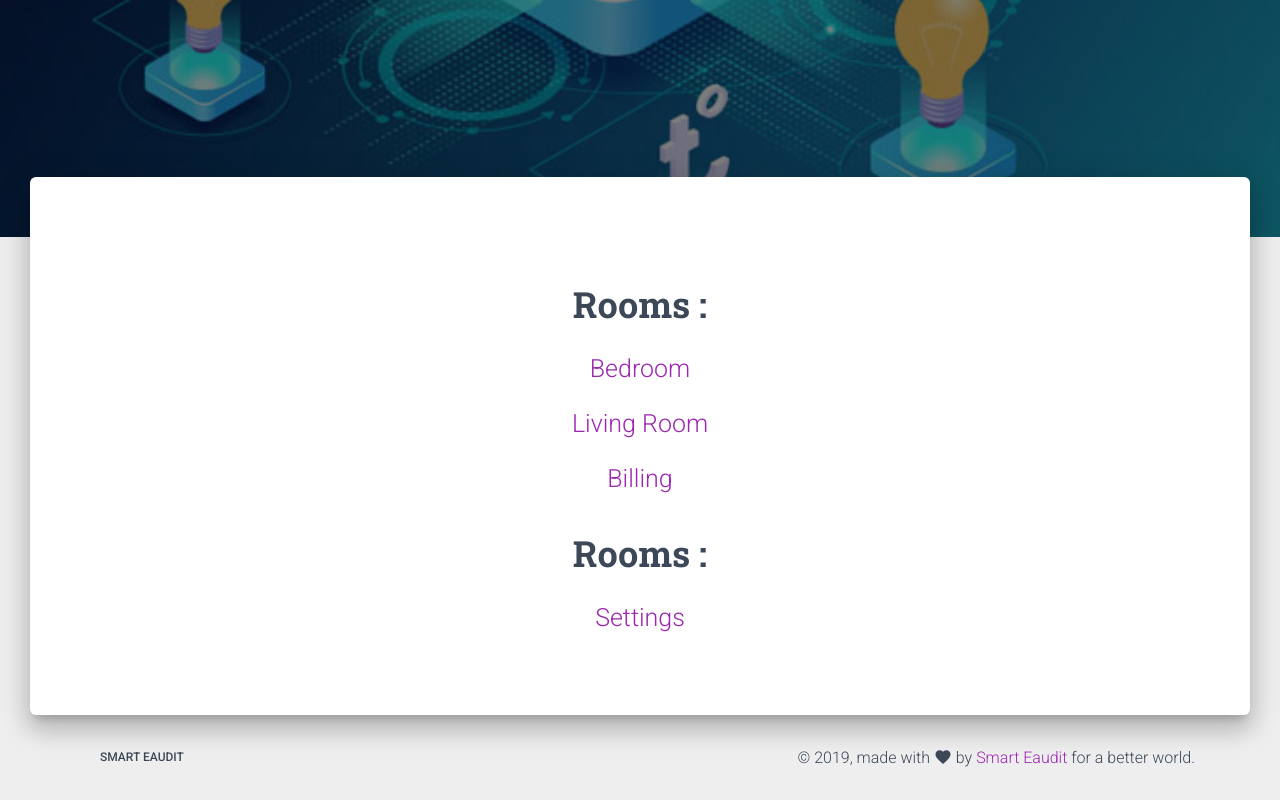
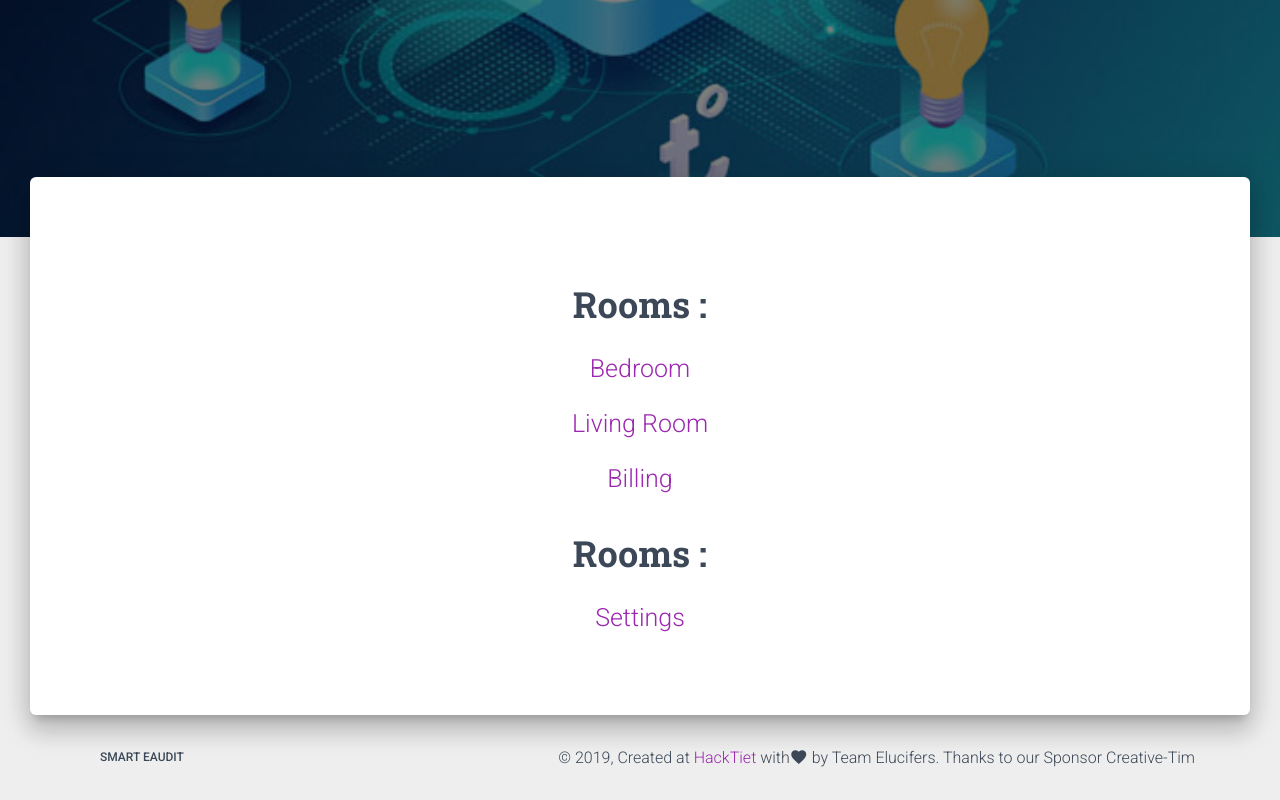
Before and after one commit to amanjagdev/EAudit_ELucifers, a website: page index.html in a window 1280 px wide. Shown: the part 563-1363 px from the top of the page. Drawn offline with Linux system fonts and the light colour scheme; some packages are replaced by stand-ins of ours.

Commit message:
Footers Updated

```diff
--- a/index.html
+++ b/index.html
@@ -99,7 +99,7 @@
       <nav class="float-left">
         <ul>
           <li>
-            <a href="https://www.link/">
+            <a href="../EAudit_ELucifers/index.html">
               Smart Eaudit
             </a>
           </li>
@@ -109,8 +109,8 @@
         &copy;
         <script>
           document.write(new Date().getFullYear())
-        </script>, made with <i class="material-icons">favorite</i> by
-        <a href="https://www.link/" target="blank">Smart Eaudit</a> for a better world.
+        </script>, Created at <a href="http://hacktiet.tech" target="blank">HackTiet</a> with<i class="material-icons">favorite</i> by
+        Team Elucifers. Thanks to our Sponsor Creative-Tim
       </div>
     </div>
   </footer>
```
Also changed, not shown: bedroom.html (+3 -3 lines), living.html (+3 -3 lines), settings.html (+3 -3 lines).
